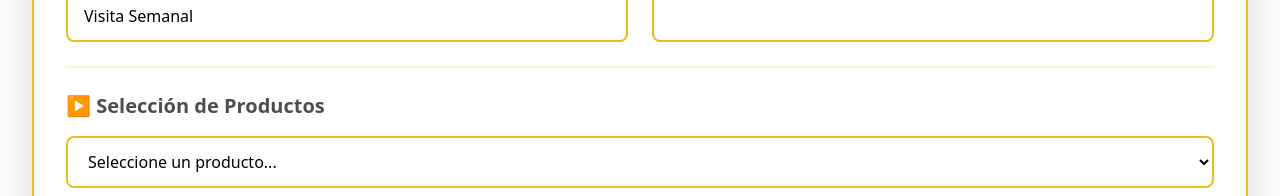
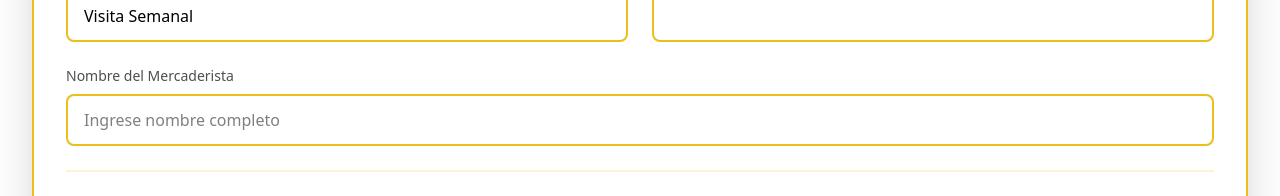
Before and after one commit to MetalSyntax/intervit-app, a Nuxt app: page / in a window 1280 px wide. Shown: the part 361-557 px from the top of the page. Built offline with nearby package versions, Linux system fonts and the light colour scheme.

Commit message:
Add Mercaderista

```diff
--- a/app.vue
+++ b/app.vue
@@ -82,6 +82,17 @@
                 </select>
               </div>
             </div>
+
+            <div>
+                <label class="block text-sm font-medium mb-2" style="color: #4e4e4d">Nombre del Mercaderista</label>
+                <input
+                  type="text"
+                  v-model="formData.mercaderista"
+                  class="w-full px-4 py-3 rounded-lg border-2 focus:ring-2 focus:outline-none transition-all"
+                  :style="{ 'border-color': '#ebbe1c', 'focus:border-color': '#e89e16', 'focus:ring-color': '#ebbe1c40' }"
+                  placeholder="Ingrese nombre completo"
+                >
+              </div>
 
             <!-- Selector de productos -->
             <div class="space-y-4">
@@ -508,6 +519,7 @@ export default {
         [
           "Fecha",
           "Cliente",
+          "Mercaderista",
           "Frecuencia",
           "Región",
           "Código Producto",
@@ -517,6 +529,7 @@ export default {
         ...this.productosAgregados.map((product) => [
           this.formData.fecha,
           this.formData.cliente,
+          this.formData.mercaderista,
           this.formData.frecuencia,
           this.formData.region,
           product.código,
```
